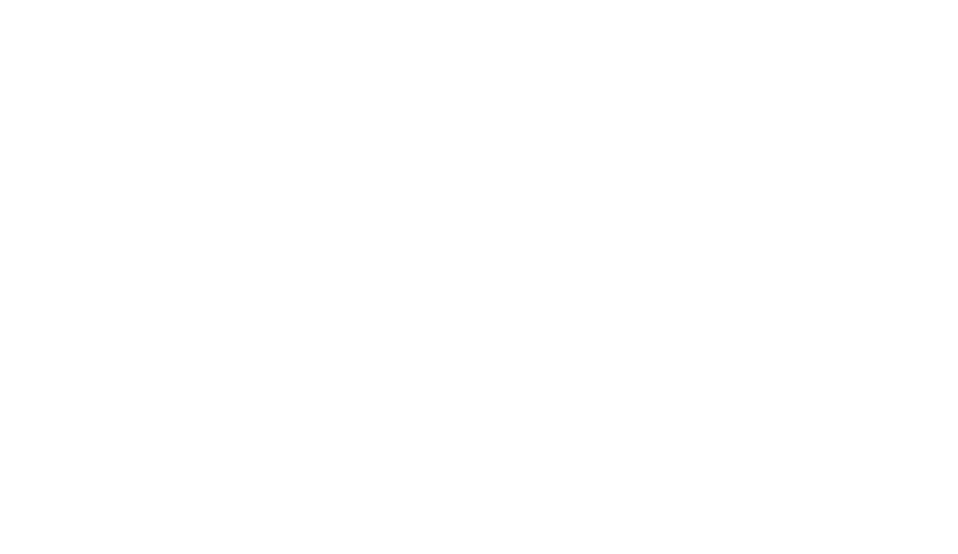
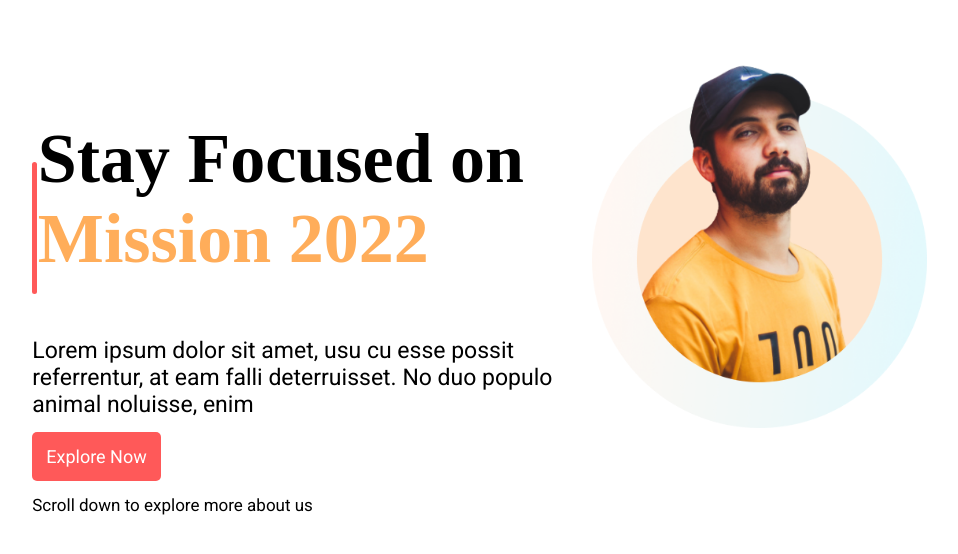
Before and after one commit to tareque-bin-habib/My-MIssion-2022, a plain HTML site: page index.html in a window 1280 px wide. Shown: the whole page, without its empty margins (129-1087 px from the left). Drawn offline with Linux system fonts and the light colour scheme.

Commit message:
stay-focused-section

```diff
--- a/css/style.css
+++ b/css/style.css
@@ -0,0 +1,69 @@
+body {
+    margin: 0;
+    font-family: 'Roboto', sans-serif;
+}
+
+.flexible {
+    display: flex;
+    padding-left: 5%;
+}
+
+.half-width {
+    width: 50%;
+}
+
+.half-width img {
+    width: 60%;
+}
+
+.stay-focus {
+    font-size: 70px;
+    font-family: 'Gentium Book Plus', serif;
+    padding-left: 1%;
+}
+
+.section_1_info {
+    padding-top: 5%;
+    padding-left: 8%;
+}
+
+.exceptional {
+    color: #FFAD5A;
+}
+
+.about {
+    font-size: 23px;
+    margin-bottom: 5%;
+}
+
+.button {
+    text-decoration: none;
+    background-color: #FF5959;
+    padding: 14px;
+    color: #fff;
+    font-size: 18px;
+    border-radius: 5px;
+    border: #FF5959;
+}
+
+.button:hover {
+    font-weight: 600;
+    background-color: transparent;
+    border: 1px solid #FF5959;
+    color: #FF5959;
+    transition: 0.4s;
+}
+
+.scroll {
+    font-size: 17px;
+    margin-top: 5%;
+}
+
+.border {
+    height: 132px;
+    width: 5px;
+    background-color: #FF5959;
+    position: absolute;
+    top: 162px;
+    border-radius: 5px;
+}
--- a/index.html
+++ b/index.html
@@ -5,11 +5,28 @@
     <meta charset="UTF-8">
     <meta http-equiv="X-UA-Compatible" content="IE=edge">
     <meta name="viewport" content="width=device-width, initial-scale=1.0">
-    <title>Document</title>
+    <title>My Mission 2022</title>
+    <link rel="preconnect" href="https://fonts.googleapis.com">
+    <link rel="preconnect" href="https://fonts.gstatic.com" crossorigin>
+    <link href="https://fonts.googleapis.com/css2?family=Roboto&display=swap" rel="stylesheet">
+    <link rel="stylesheet" href="css/style.css">
 </head>
 
 <body>
-
+    <section class="flexible">
+        <div class="half-width section_1_info">
+            <div class="border"></div>
+            <h1 class="stay-focus">Stay Focused on <br><span class="exceptional">Mission 2022</span></h1>
+            <p class="about">Lorem ipsum dolor sit amet, usu cu esse possit <br>
+                referrentur, at eam falli deterruisset. No duo populo <br>
+                animal noluisse, enim</p>
+            <a class="button" target="_blank" href="https://www.linkedin.com/in/tareque-bin-habib/">Explore Now</a>
+            <p class="scroll">Scroll down to explore more about us</p>
+        </div>
+        <div class="half-width">
+            <img src="images/person/person-2.png" alt="">
+        </div>
+    </section>
 </body>
 
 </html>
```
